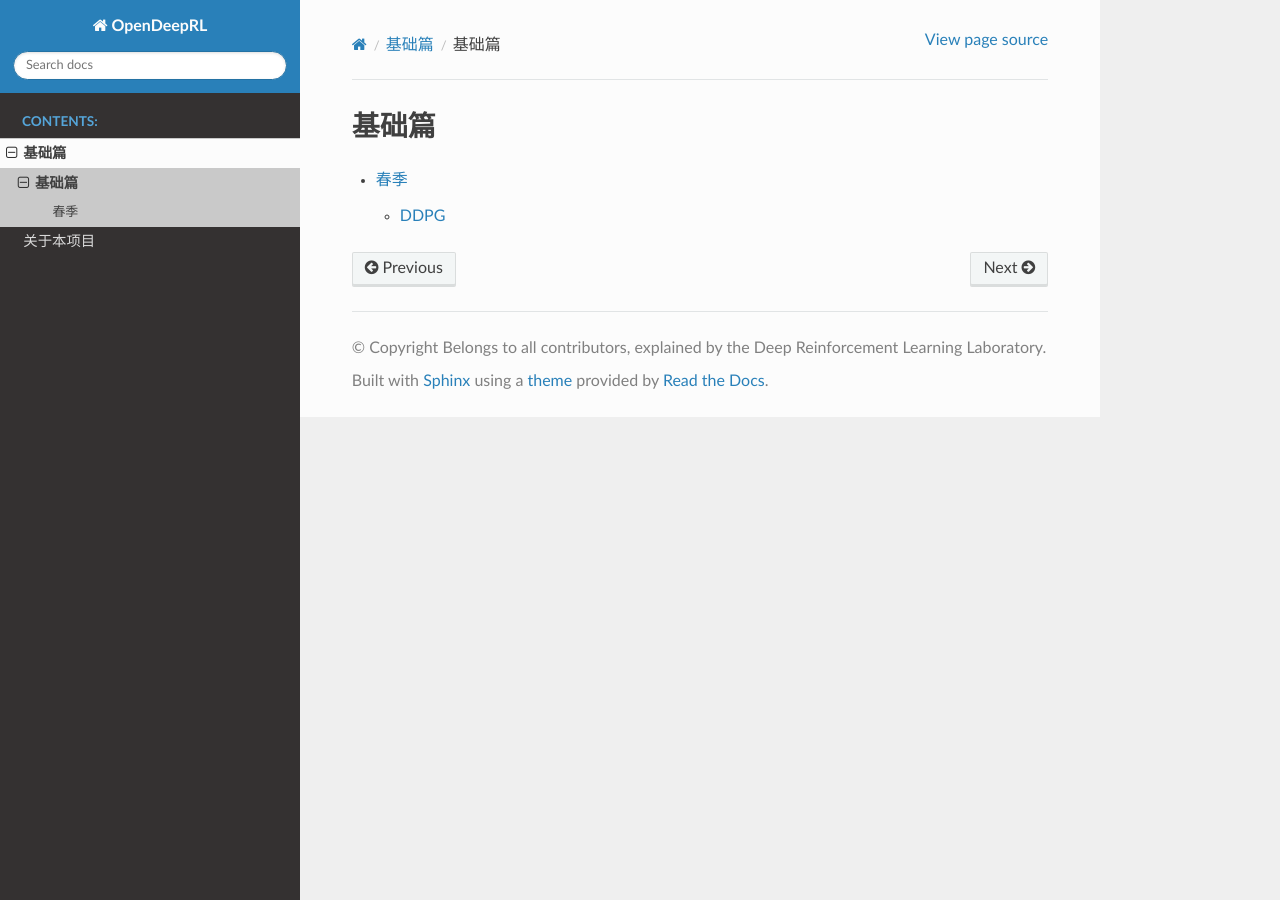
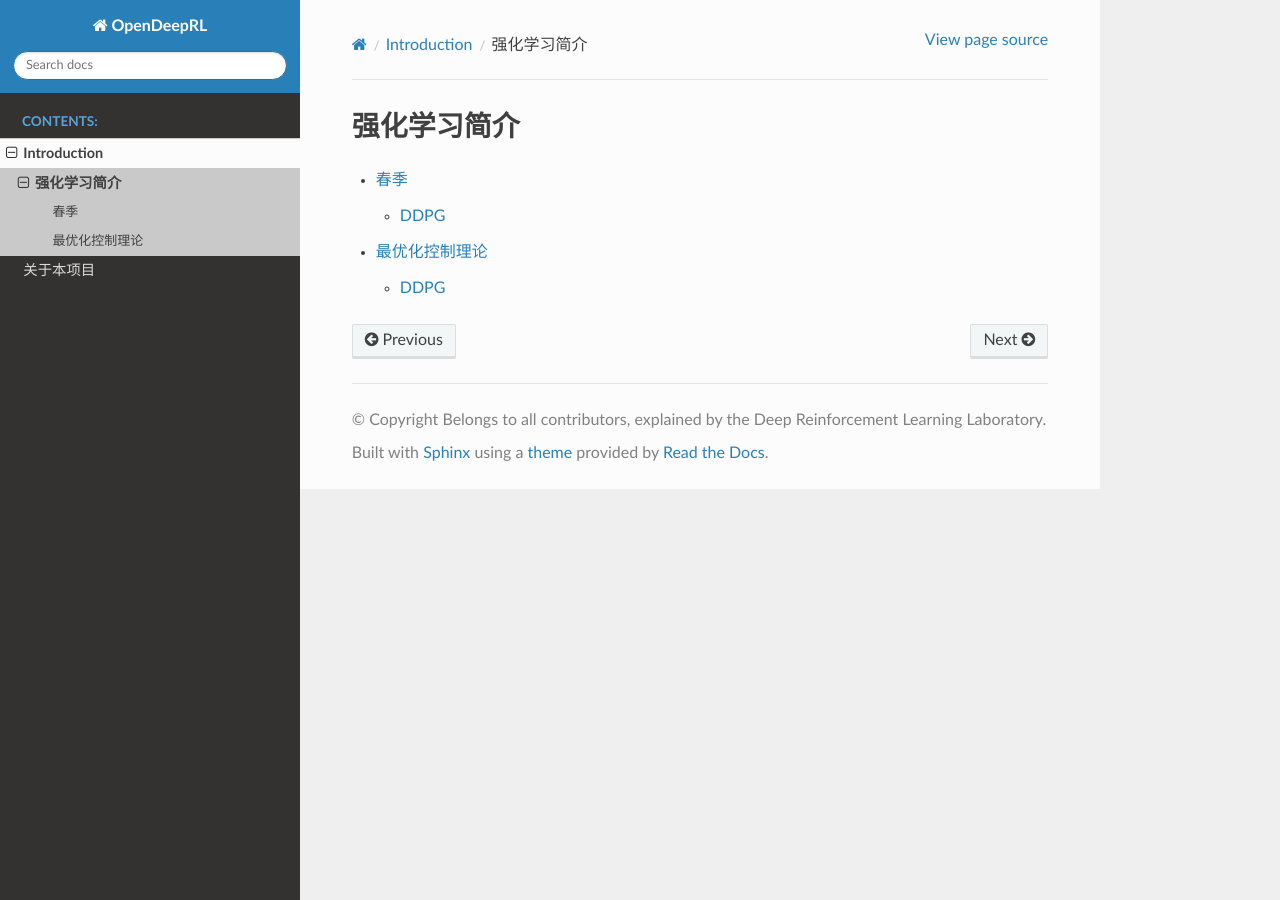
Before and after one commit to NeuronDance/OpenDeepRL, a Sphinx documentation site: the page built from source/basic/Introduction/index.rst, in a window 1280 px wide. Built offline with Sphinx 7.4.7 and the Read the Docs theme 2.0.0, drawn with Linux system fonts in a browser that asks for light colours.

Commit message:
update introduction chapter

```diff
--- /dev/null
+++ b/source/basic/Introduction/OptimalContrl/README.md
@@ -0,0 +1,5 @@
+最优化控制理论
+========
+##  DDPG
+### 春眠不觉晓，处处闻啼鸟。
+### A3C
--- a/source/basic/Introduction/index.rst
+++ b/source/basic/Introduction/index.rst
@@ -1,7 +1,8 @@
-基础篇
+强化学习简介
 =================================
 
 .. toctree::
    :maxdepth: 2
 
    ReinforcementLearning/README
+   OptimalContrl/README
--- a/source/basic/index.rst
+++ b/source/basic/index.rst
@@ -1,4 +1,4 @@
-基础篇
+Introduction
 =================================
 
 .. toctree::
```
